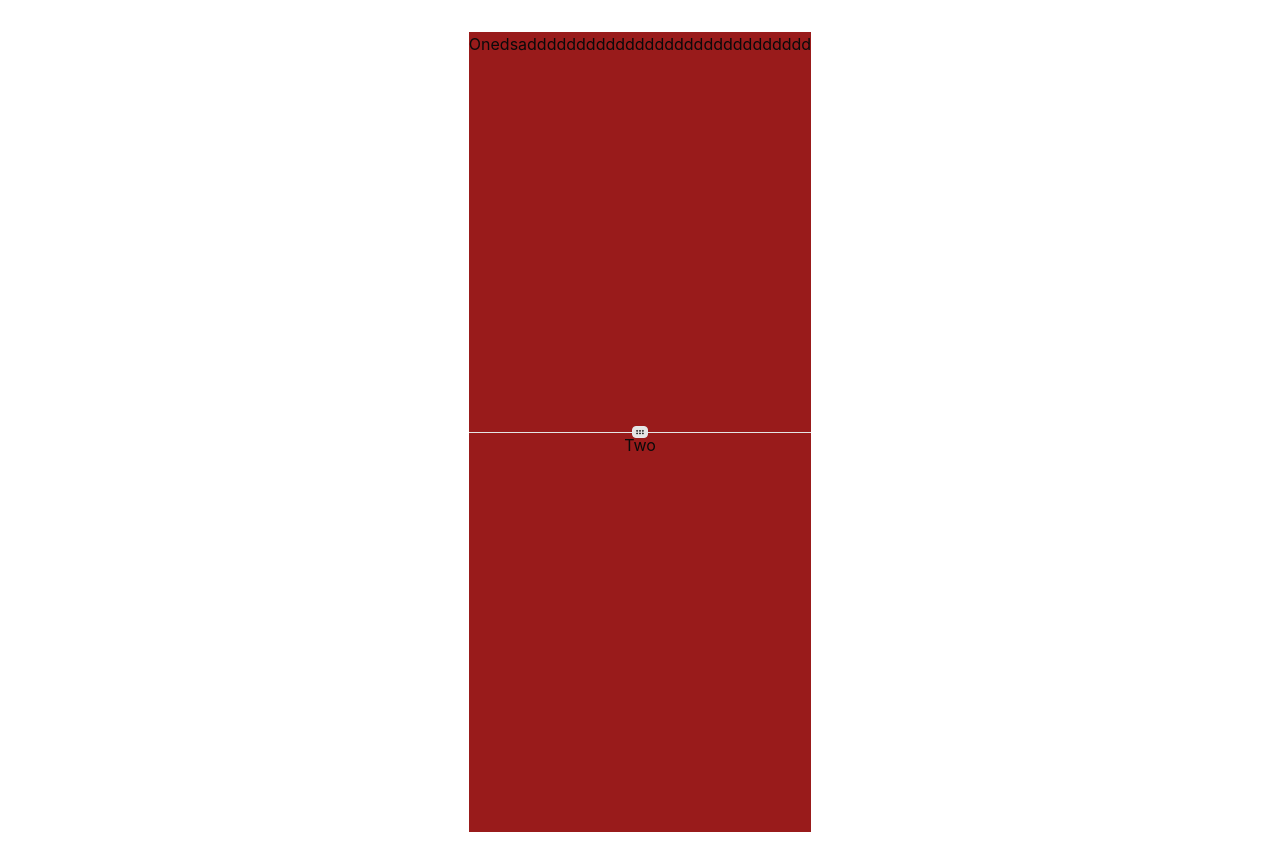
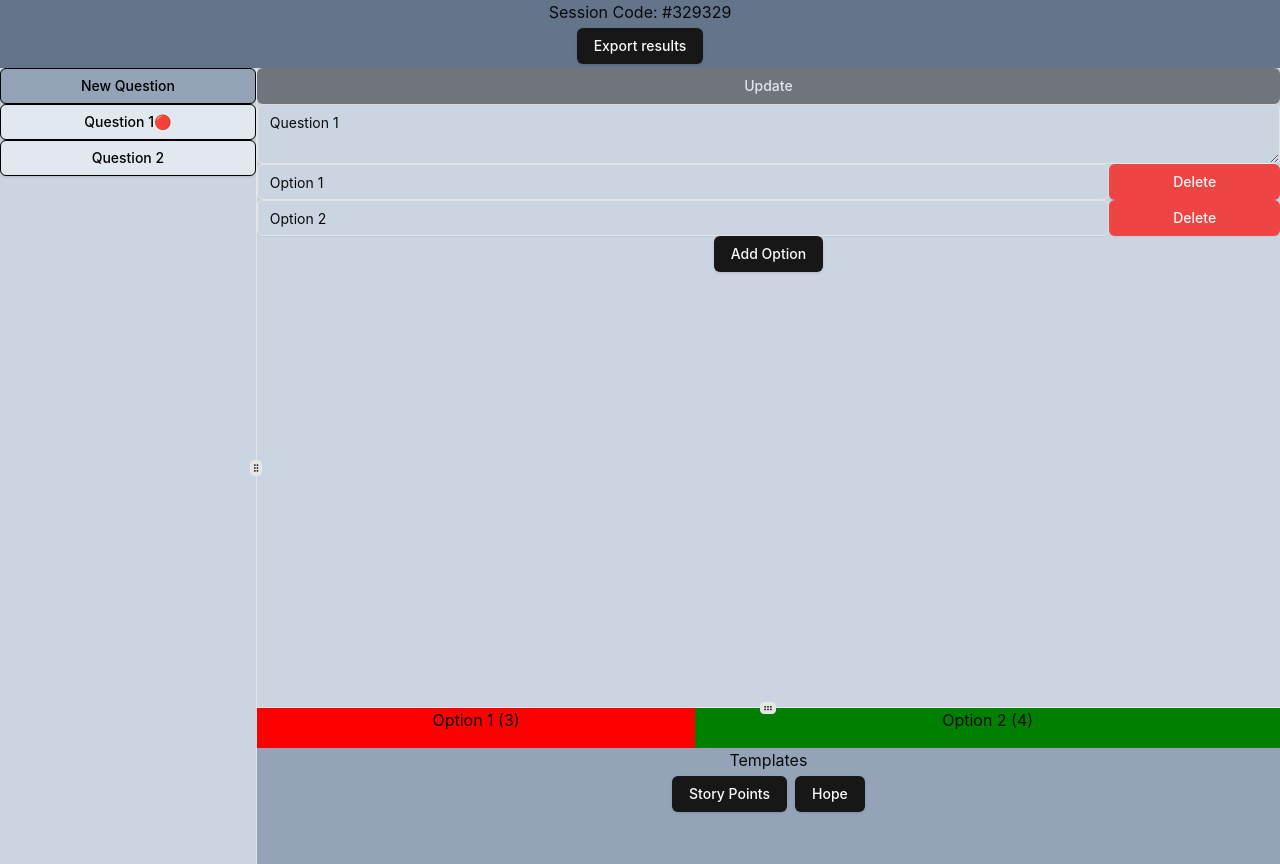
Before and after one commit to Ewrdad/LiveQuery, a React (Vite) app in the folder ui/LiveQuery/: page /dashboard in a window 1280 px wide. After the commit the page ends 800 px from the top, so only its background shows below. Built offline with nearby package versions, Linux system fonts and the light colour scheme.

Commit message:
Basic session manager screen working

```diff
--- /dev/null
+++ b/ui/LiveQuery/src/SessionMaster/QuestionEditor/Editor/Editor.jsx
@@ -0,0 +1,71 @@
+import { Button } from "@/components/ui/button";
+import { Textarea } from "@/components/ui/textarea";
+import { Input } from "@/components/ui/input";
+
+export const Editor = ({ Selected, setSelected, Questions }) => {
+  return (
+    <div className="w-full h-full min-w-max ">
+      <Button
+        className=" w-full  min-w-max "
+        disabled={
+          JSON.stringify(Questions[Selected.index]) ===
+          JSON.stringify(Selected.question)
+        }
+      >
+        Update
+      </Button>
+      <Textarea
+        value={Selected.question.text}
+        onChange={(event) => {
+          setSelected((previousValue) => ({
+            ...previousValue,
+            question: { ...previousValue.question, text: event.value },
+          }));
+        }}
+      />
+
+      {Selected.question.options.map((Option, index) => (
+        <div className="flex" key={index}>
+          <Input
+            className="w-10/12"
+            value={Option.text}
+            onChange={(event) => {
+              setSelected((previousValue) => ({
+                ...previousValue,
+                question: {
+                  ...previousValue.question,
+                  options: [
+                    ...previousValue.question.options.slice(0, index),
+                    { text: event.target.value, votes: Option.votes },
+                    ...previousValue.question.options.slice(index + 1),
+                  ],
+                },
+              }));
+            }}
+          />
+
+          <Button
+            variant="destructive"
+            className="w-2/12"
+            onClick={() => {
+              setSelected((previousValue) => ({
+                ...previousValue,
+                question: {
+                  ...previousValue.question,
+                  options: [
+                    ...previousValue.question.options.slice(0, index),
+                    ...previousValue.question.options.slice(index + 1),
+                  ],
+                },
+              }));
+            }}
+          >
+            Delete
+          </Button>
+        </div>
+      ))}
+
+      <Button>Add Option</Button>
+    </div>
+  );
+};
--- /dev/null
+++ b/ui/LiveQuery/src/SessionMaster/QuestionEditor/Footer/Footer.jsx
@@ -0,0 +1,34 @@
+import { Button } from "@/components/ui/button";
+
+export const Footer = ({ Selected }) => {
+  const totalVotes = Selected.question.options.reduce(
+    (acc, option) => acc + option.votes,
+    0
+  );
+  const colours = ["red", "green", "blue", "orange", "pink"];
+
+  return (
+    <div className="bg-slate-400 w-full ">
+      <div className="bg-slate-500 w-full flex h-10 ">
+        {Selected.question.options.map((option, index) => (
+          <div
+            key={index}
+            style={{
+              width: `${(option.votes / totalVotes) * 100}%`,
+              backgroundColor: colours[index % colours.length],
+            }}
+          >
+            {option.text} ({option.votes})
+          </div>
+        ))}
+      </div>
+      <div className="bg-slate-400 w-full ">
+        <h2>Templates</h2>
+        <div className="flex align-middle justify-center">
+          <Button className="m-1">Story Points</Button>
+          <Button className="m-1">Hope</Button>
+        </div>
+      </div>
+    </div>
+  );
+};
--- /dev/null
+++ b/ui/LiveQuery/src/SessionMaster/QuestionEditor/QuestionEditor.jsx
@@ -0,0 +1,33 @@
+import {
+  ResizableHandle,
+  ResizablePanel,
+  ResizablePanelGroup,
+} from "@/components/ui/resizable";
+import { Footer } from "./Footer/Footer";
+import { Editor } from "./Editor/Editor";
+
+/**
+ * MARK: QuestionEditor
+ * @description A way to edit questions
+ *
+ * @example <QuestionEditor />
+ * @returns {JSX.Element} QuestionEditor component
+ */
+export const QuestionEditor = (props) => {
+  return (
+    <ResizablePanelGroup
+      className="w-full h-full min-w-max "
+      direction="vertical"
+    >
+      <ResizablePanel className="bg-slate-300" defaultSize={80}>
+        <Editor {...props} />
+      </ResizablePanel>
+
+      <ResizableHandle withHandle />
+
+      <ResizablePanel className="bg-slate-400 w-full " defaultSize={20}>
+        <Footer {...props} />
+      </ResizablePanel>
+    </ResizablePanelGroup>
+  );
+};
--- /dev/null
+++ b/ui/LiveQuery/src/SessionMaster/QuestionSelector/ExistingQuestion.jsx
@@ -0,0 +1,24 @@
+import { Button } from "@/components/ui/button";
+
+/**
+ * MARK: ExistingQuestion
+ * @description A button for selecting an existing question
+ */
+export const ExistingQuestion = ({
+  Question,
+  index,
+  setSelected,
+  Selected,
+}) => {
+  return (
+    <Button
+      className="bg-slate-200 text-black p-2 w-full  border-black border-1"
+      onClick={() => {
+        setSelected({ index: index, question: Question });
+      }}
+    >
+      {Question.text}
+      {Selected.index == index ? "🔴" : ""}
+    </Button>
+  );
+};
--- /dev/null
+++ b/ui/LiveQuery/src/SessionMaster/QuestionSelector/NewQuestion.jsx
@@ -0,0 +1,16 @@
+import { Button } from "@/components/ui/button";
+
+/**
+ * MARK: NewQuestion
+ * @description A button for creating a new question
+ * @returns {JSX.Element} NewQuestion component
+ * @example <NewQuestion />
+ * @param {function} setQuestions - A function to set the questions to new state
+ */
+export const NewQuestion = () => {
+  return (
+    <Button className="bg-slate-400 text-black p-2 w-full border-black border-1">
+      New Question
+    </Button>
+  );
+};
--- a/ui/LiveQuery/src/SessionMaster/SessionMaster.jsx
+++ b/ui/LiveQuery/src/SessionMaster/SessionMaster.jsx
@@ -5,6 +5,11 @@ import {
   ResizablePanel,
   ResizablePanelGroup,
 } from "@/components/ui/resizable";
+import { useState } from "react";
+import { NewQuestion } from "./QuestionSelector/NewQuestion";
+import { ExistingQuestion } from "./QuestionSelector/ExistingQuestion";
+import { QuestionEditor } from "./QuestionEditor/QuestionEditor";
+import { Button } from "@/components/ui/button";
 
 /**
  * MARK: SessionMaster
@@ -13,14 +18,64 @@ import {
  * @example <SessionMaster />
  */
 export const SessionMaster = () => {
+  const [Questions, setQuestions] = useState([
+    {
+      text: "Question 1",
+      options: [
+        { text: "Option 1", votes: 3 },
+        { text: "Option 2", votes: 4 },
+      ],
+      active: true,
+    },
+    {
+      text: "Question 2",
+      options: [
+        { text: "Option 1", votes: 4 },
+        { text: "Option 2", votes: 6 },
+        { text: "Option 3", votes: 2 },
+      ],
+    },
+  ]);
+  const [Players, setPlayers] = useState(10);
+  const [Selected, setSelected] = useState({
+    index: 0,
+    question: Questions[0],
+  });
+
   return (
-    <ResizablePanelGroup
-      direction="vertical"
-      className="bg-red-800 w-full h-full min-h-screen min-w-screen"
-    >
-      <ResizablePanel>Onedsaddddddddddddddddddddddddddddd</ResizablePanel>
-      <ResizableHandle withHandle />
-      <ResizablePanel>Two</ResizablePanel>
-    </ResizablePanelGroup>
+    <div className="w-screen h-screen min-w-max min-h-max align-left left-0 fixed top-0">
+      <div className="bg-slate-500 w-full ">
+        <p>Session Code: #329329</p>
+        <Button className="m-1">Export results</Button>
+      </div>
+      <ResizablePanelGroup
+        className="w-full h-full min-w-max "
+        direction="horizontal"
+      >
+        <ResizablePanel className="bg-slate-300" defaultSize={20}>
+          <NewQuestion setQuestions={setQuestions} />
+          {Questions.map((Question, index) => (
+            <ExistingQuestion
+              key={index}
+              Question={Question}
+              index={index}
+              setSelected={setSelected}
+              Selected={Selected}
+            />
+          ))}
+        </ResizablePanel>
+        <ResizableHandle withHandle />
+        <ResizablePanel className="" defaultSize={80}>
+          <QuestionEditor
+            Selected={Selected}
+            setSelected={setSelected}
+            Questions={Questions}
+          />
+        </ResizablePanel>
+      </ResizablePanelGroup>
+      <div className="bg-slate-500 w-full ">
+        <p>Test</p>
+      </div>
+    </div>
   );
 };
--- /dev/null
+++ b/ui/LiveQuery/src/components/ui/textarea.jsx
@@ -0,0 +1,18 @@
+import * as React from "react"
+
+import { cn } from "@/lib/utils"
+
+const Textarea = React.forwardRef(({ className, ...props }, ref) => {
+  return (
+    (<textarea
+      className={cn(
+        "flex min-h-[60px] w-full rounded-md border border-input bg-transparent px-3 py-2 text-base shadow-sm placeholder:text-muted-foreground focus-visible:outline-none focus-visible:ring-1 focus-visible:ring-ring disabled:cursor-not-allowed disabled:opacity-50 md:text-sm",
+        className
+      )}
+      ref={ref}
+      {...props} />)
+  );
+})
+Textarea.displayName = "Textarea"
+
+export { Textarea }
```
